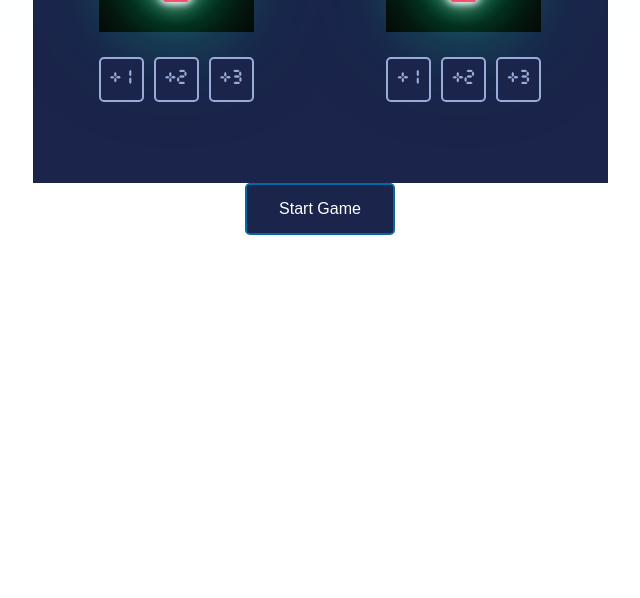
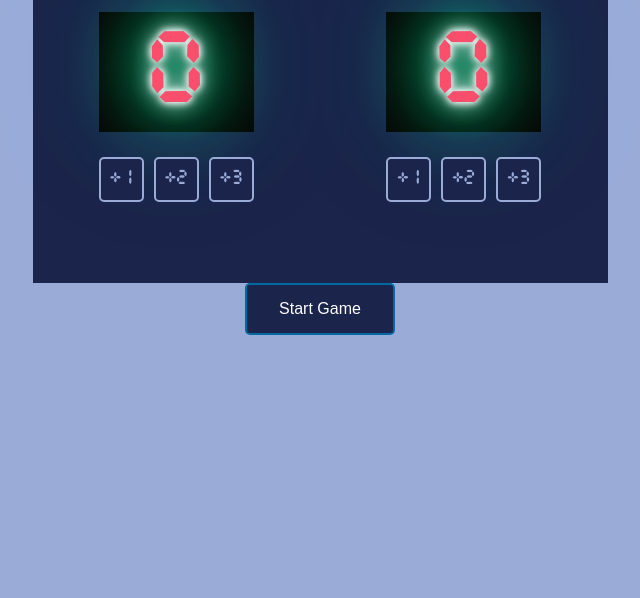
Before and after one commit to saurtripathi/BasketballTimer, a plain HTML site: page index.html in a window 1280 px wide. Shown: the part 202-800 px from the top of the page, without its empty margins (320-960 px from the left). Drawn offline with Linux system fonts and the light colour scheme.

Commit message:
updated style.css

```diff
--- a/style.css
+++ b/style.css
@@ -1,13 +1,14 @@
 body {
     margin: 0px;
     padding: 0px;
+    background-color: #9AABD8;;
 }
 
 #container {
     display: flex;
     flex-direction: row;
     justify-content: space-around;
-    margin: auto;
+    margin: 100px auto;
     width: 575px;
     height: 385px;
     background: #1B244A;
@@ -93,17 +94,21 @@ body {
 
 
 .button {
+
+    display: block;
+    margin: auto;
     background-color: #1B244A;
     border: 2px solid #0369A1;
     border-radius: 5px;
-    ;
     color: white;
     padding: 15px 32px;
     text-align: center;
     text-decoration: none;
-    display: block;
+
     font-size: 16px;
-    margin: auto;
+    margin-top: -100px;
+    margin-left: auto;
+    /* margin: auto 20px; */
     cursor: pointer;
 }
 
```
